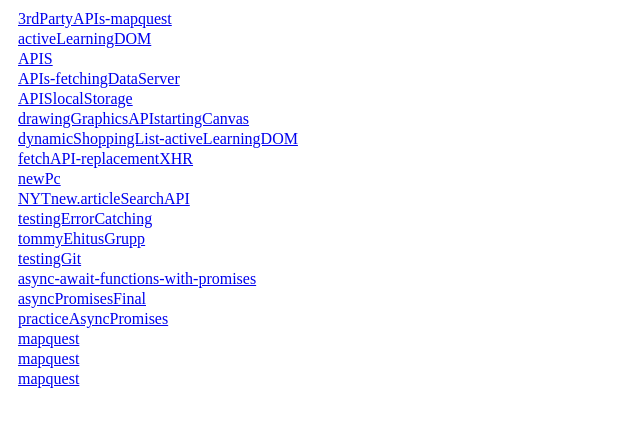
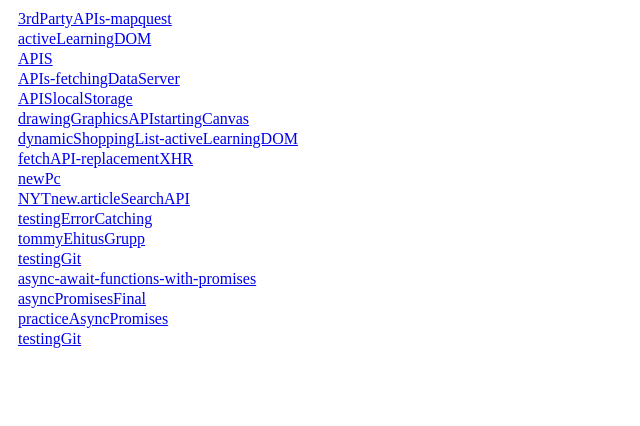
Before and after one commit to rakanishudDev/ALLjsMozillaProjectsHome, a plain HTML site: page index.html in a window 1280 px wide. Shown: the whole page, without its empty margins (0-640 px from the left). Drawn offline with Linux system fonts and the light colour scheme; files that its build step writes are made by us from their sources.

Commit message:
Update index.html

```diff
--- a/index.html
+++ b/index.html
@@ -31,9 +31,8 @@
       <a href="folder/async-await-functions-with-promises/index.html">async-await-functions-with-promises</a>
       <a href="folder/asyncPromisesFinal/index.html">asyncPromisesFinal</a>
       <a href="folder/practiceAsyncPromises/index.html">practiceAsyncPromises</a>
-      <a href="folder//index.html">mapquest</a>
-      <a href="folder//index.html">mapquest</a>
-      <a href="folder//index.html">mapquest</a>
+      <a href="folder/testingGit/index.html">testingGit</a>
+
     </div>
 
 
```
